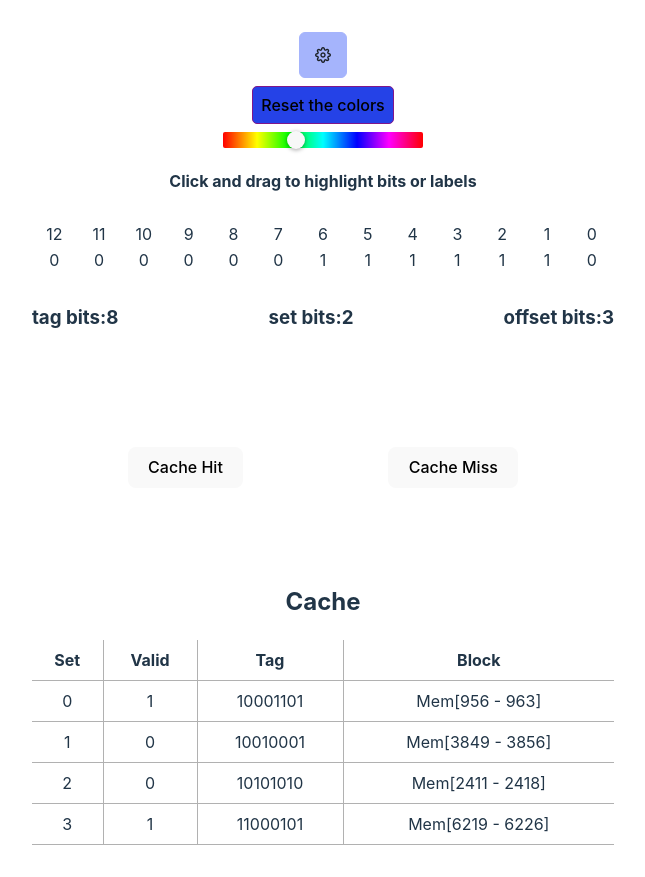
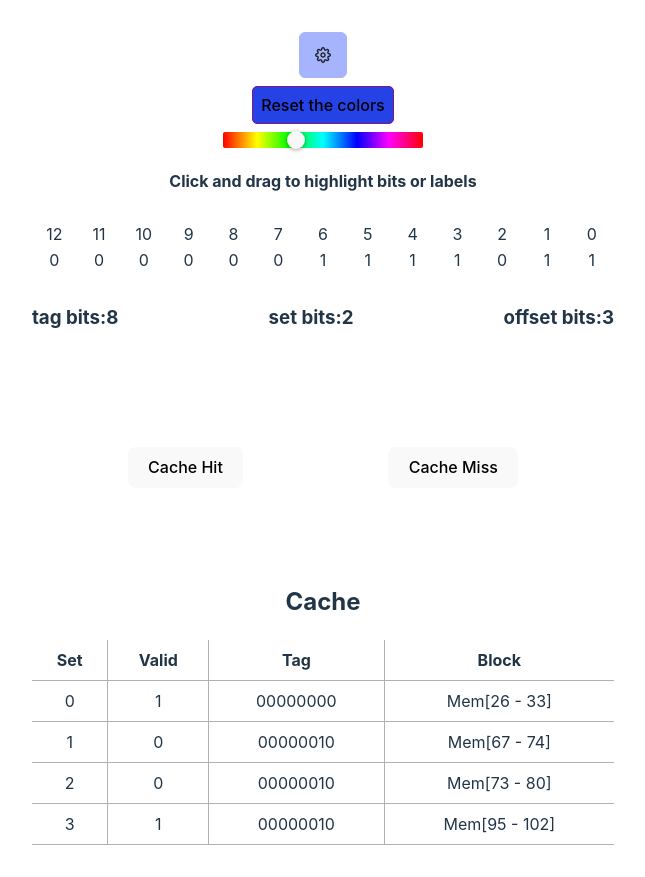
Before and after one commit to MahmoodSeoud/cache-hit-miss, a React (Vite) app: page / in a window 1280 px wide. Shown: the whole page, without its empty margins (317-962 px from the left). Built offline with nearby package versions, Linux system fonts and the light colour scheme.

Commit message:
some features

```diff
--- a/src/App.tsx
+++ b/src/App.tsx
@@ -127,7 +127,7 @@ export function createEmptyTableEntries
     cacheEntry: CACHE_TABLE_ENTRY,
   ): CACHE_TABLE_ENTRY[][] {
 
-let entries: CACHE_TABLE_ENTRY[][] = [];
+  let validEntries: CACHE_TABLE_ENTRY[][] = [];
 
   for (let i = 0; i < numOfRows; i++) {
     const array: CACHE_TABLE_ENTRY[] = [];
@@ -135,60 +135,21 @@ for (let i = 0; i < numOfRows; i++) {
       let entry = createEmptyTableEntry(cacheEntry);
       array.push(entry);
     }
-  entries.push(array);
+    validEntries.push(array);
   }
 
 
-return entries
-}
-
-function createTableEntry(entry: CACHE_TABLE_ENTRY, tag_bits: string): CACHE_TABLE_ENTRY {
-
-  let newEntry: CACHE_TABLE_ENTRY;
-  let valid: Bit = Math.round(Math.random()) as Bit;
-  let tag: number = createRandomNumberWith(tag_bits.length);
-  const addressBitWidth = createRandomNumber(10, 14);
-  const NewAddress = createRandomNumberWith(addressBitWidth);
-  let block: string = `Mem[${NewAddress} - ${NewAddress + 7}]`;
-
-  newEntry = {
-    ...entry,
-    valid: valid,
-    tag: tag,
-    block: block
-  };
-
-  return newEntry;
-}
-
-function createTableEntries
-(numOfRows: number,
-  numOfCols: number,
-  cacheEntry: CACHE_TABLE_ENTRY,
-  tag_bits: string
-): CACHE_TABLE_ENTRY[][] {
-
-let entries: CACHE_TABLE_ENTRY[][] = [];
-
-for (let i = 0; i < numOfRows; i++) {
-  const array: CACHE_TABLE_ENTRY[] = [];
-  for (let j = 0; j < numOfCols; j++) {
-    let entry = createTableEntry(cacheEntry, tag_bits);
-    array.push(entry);
-  }
-  entries.push(array);
+  return validEntries
 }
 
 
-return entries.sort((a, b) => a[0].tag - b[0].tag);
-}
-
+let counter = 0;
 const logOfEntries: LogEntry[] = [];
 
 
 function App() {
   const [addressBitWidth, setAddressBitWidth] = useState<number>(createRandomNumber(10, 14));
-  const [maxAddress, setMaxAddress] = useState<number>(createRandomNumber(0, 256));
+  const [maxAddress, setMaxAddress] = useState<number>(createRandomNumber(0, 256 - 7));
   const [address, setAddress] = useState<number>(maxAddress);
 
   const [offsetAllocBits, setOffsetsetAllocBits] = useState(createRandomNumber(1, 4));
@@ -217,6 +178,58 @@ function App() {
   const coldCache = createTableEntries(numSets, numLines, { tag: 0, block: '', valid: 0 }, tag_bits)
   const [cacheEntries, setCacheEntries] = useState<CACHE_TABLE_ENTRY[][]>(coldCache);
 
+
+  function createTableEntry(entry: CACHE_TABLE_ENTRY, tag_bits: string): CACHE_TABLE_ENTRY {
+    const NewAddress = createRandomNumber(0, maxAddress);
+    const newAddressInBits = [...NewAddress.toString(2).padStart(addressBitWidth, '0')];
+    const deepCopy = JSON.parse(JSON.stringify(newAddressInBits));
+
+
+    const newOffSet_bits: string = deepCopy.splice(-offsetAllocBits).join('');
+    const newIndex_bits: string = deepCopy.splice(-indexAllocBits).join('');
+    const newTag_bits: string = deepCopy.join('');
+
+    let newEntry: CACHE_TABLE_ENTRY;
+    let valid: Bit = Math.round(Math.random()) as Bit;
+    let tag: number = Number('0b' + newTag_bits);
+    let block: string = `Mem[${NewAddress} - ${NewAddress + 7}]`;
+    if (NewAddress > 256) {
+      debugger
+
+    }
+
+    newEntry = {
+      ...entry,
+      valid: valid,
+      tag: tag,
+      block: block
+    };
+
+    return newEntry;
+  }
+
+  function createTableEntries
+    (numOfRows: number,
+      numOfCols: number,
+      cacheEntry: CACHE_TABLE_ENTRY,
+      tag_bits: string
+    ): CACHE_TABLE_ENTRY[][] {
+
+    let validEntries: CACHE_TABLE_ENTRY[][] = [];
+
+    for (let i = 0; i < numOfRows; i++) {
+      const array: CACHE_TABLE_ENTRY[] = [];
+      for (let j = 0; j < numOfCols; j++) {
+        let entry = createTableEntry(cacheEntry, tag_bits);
+        array.push(entry);
+      }
+      validEntries.push(array);
+    }
+
+
+    return validEntries.sort((a, b) => a[0].tag - b[0].tag);
+  }
+
   /**
   * Displays a success toast notification.
   */
@@ -241,7 +254,7 @@ function App() {
     });
   }
 
-  useEffect(() => {
+  /*   useEffect(() => {
       console.log('------------------------------')
       console.log("coldCache", coldCache);
       console.log('address', address)
@@ -256,7 +269,7 @@ function App() {
       console.log("numLines", numLines)
       console.log("lineIndex", lineIndex)
     })
-
+   */
   useEffect(() => {
     let cache;
     setIndexAllocBits(Math.log2(numSets));
@@ -277,10 +290,6 @@ function App() {
     const newOffSet_bits: string = newDeepCopy.splice(-newOffsetAllocBits).join('');
     const newIndex_bits: string = newDeepCopy.splice(-newIndexAllocBits).join('');
     const newTag_bits: string = newDeepCopy.join('');
-    console.log("newIndex_bits", newIndex_bits);
-
-    console.log("index_bits ---->", index_bits)
-
     /*     const cache = createTableEntries(numSets, numLines, { tag: 0, block: '', valid: 0 }, newAddress, tag_bits)
         setCacheEntries(cache); */
 
@@ -350,12 +359,19 @@ function App() {
 
 
   function getRandomValidEntry(cacheEntries: CACHE_TABLE_ENTRY[][]): [CACHE_TABLE_ENTRY, number] {
-    const entries = cacheEntries.flat().filter(entry => entry.valid === 1 && entry.block !== '');
+    // find all valid entries
+    const validEntries = cacheEntries.flat().filter(entry => entry.valid === 1 && entry.block !== '');
 
-    const entry = entries[Math.floor(Math.random() * entries.length)]
-    const entryIndex = cacheEntries.flat().findIndex((x) => deepEqual(x, entry))
+    // Find a random valid entry
+    const validRandomEntry = validEntries[Math.floor(Math.random() * validEntries.length)]
+    let validRandomEntryIndex;
+    if(!isCacheEmpty()){
+       validRandomEntryIndex = cacheEntries.flat().findIndex((x) => deepEqual(x, validRandomEntry))
+    } else {
+      validRandomEntryIndex = cacheEntries.flat().findIndex((x) => validRandomEntry);
+    }
 
-    return [entry, entryIndex];
+    return [validRandomEntry, validRandomEntryIndex];
   }
 
   function padZeroOnBitsToFitBitLength(entryIndex: number) {
@@ -384,8 +400,10 @@ function App() {
       setAddressInBits(NewaddressInBits);
     } else {
 
-      const NewAddress = createRandomNumberWith(addressBitWidth);
-      const NewaddressInBits = [...NewAddress.toString(2)];
+      // THIS IS THE PROBLEM MATE
+      const NewAddress = createRandomNumber(0, maxAddress);
+
+      const NewaddressInBits = [...NewAddress.toString(2).padStart(addressBitWidth, '0')];
       const deepCopy = JSON.parse(JSON.stringify(NewaddressInBits));
       setOffset_bits(deepCopy.splice(-offsetAllocBits).join(''));
       setIndex_bits(deepCopy.splice(-indexAllocBits).join(''));
@@ -395,12 +413,12 @@ function App() {
       setAddress(NewAddress);
       setAddressInBits(NewaddressInBits);
     }
-
+/*     // THIS IS PORLBME MATE
     const findMatchTag = cacheEntries.flat().some(line => line.tag === Number('0b' + tag_bits_copy))
-
-    if (findMatchTag) {
+    console.log('findMatchTag', findMatchTag)
+    if (!findMatchTag) {
       newAssignment(assigmentType)
-    }
+    } */
   }
 
   function isCacheEmpty(): boolean {
@@ -418,6 +436,7 @@ function App() {
 
   // The percentage is for the hit assignment type (20 means 20% for a hit assignment)
   function randomAssignment(probability: number) {
+    // If you try to do a hit assignment on a cold cache, it will be a miss
     if (!isCacheEmpty() && Math.random() <= probability / 100) {
       newAssignment('hit')
     } else {
@@ -444,7 +463,6 @@ function App() {
         setCacheEntries(cache);
         randomAssignment(propability);
         showSuccess('miss');
-        console.log('i was ahere')
         // TODO: add to log
 
       } else {
@@ -464,6 +482,10 @@ function App() {
     deepCopy[set][lineIndex].valid = 1;
     deepCopy[set][lineIndex].block = block;
 
+    if (address > 256) {
+      debugger
+
+    }
     return deepCopy
   }
 
@@ -604,7 +626,7 @@ function App() {
           facit={null}
           addressPrefix={addressPrefixMap.Binary}
           baseConversion={baseConversionMap.Binary}
-
+          tagAllocBits={tagAllocBits}
         />
       </div>
 
--- a/src/components/Cache_visual_table/Cache_visual_table.tsx
+++ b/src/components/Cache_visual_table/Cache_visual_table.tsx
@@ -22,13 +22,14 @@ export type CACHE_TABLE_ENTRY = {
 type cache_tableProps = {
     cacheEntries: CACHE_TABLE_ENTRY[][];
     setCacheEntries: React.Dispatch<React.SetStateAction<CACHE_TABLE_ENTRY[][]>>;
+    tagAllocBits: number;
     facit: CACHE_TABLE_ENTRY[][] | null;
     addressPrefix: AddressPrefix;
     baseConversion: BaseConversion;
 }
 
 
-function Cache_visual_table({ cacheEntries, setCacheEntries, facit, addressPrefix, baseConversion }: cache_tableProps) {
+function Cache_visual_table({ cacheEntries, setCacheEntries, tagAllocBits }: cache_tableProps) {
 
     function checkInput(): boolean {
         return true
@@ -61,7 +62,7 @@ function Cache_visual_table({ cacheEntries, setCacheEntries, facit, addressPrefi
                                 {cacheEntries && cacheEntries.length > 0 && cacheEntries[0].map((_, j) => (
                                     <React.Fragment key={j}>
                                         <td>{cacheEntries[i][j].valid}</td>
-                                        <td>{cacheEntries[i][j].tag.toString(2)}</td>
+                                        <td>{cacheEntries[i][j].tag.toString(2).padStart(tagAllocBits, '0')}</td>
                                         <td>{cacheEntries[i][j].block}</td>
                                     </React.Fragment >
                                 ))}
```
Lines whose indentation alone changed are shown as unchanged.
